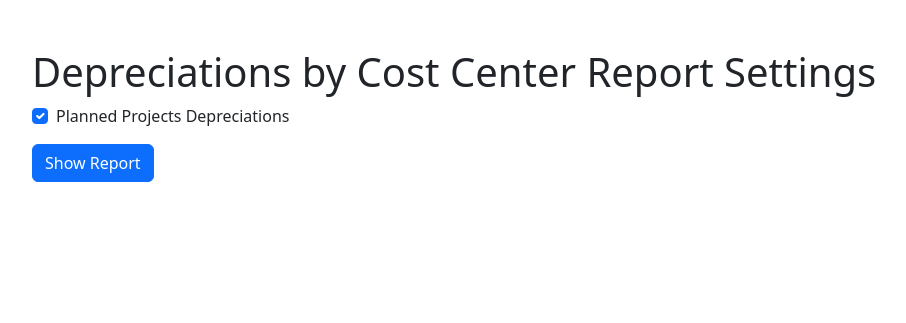
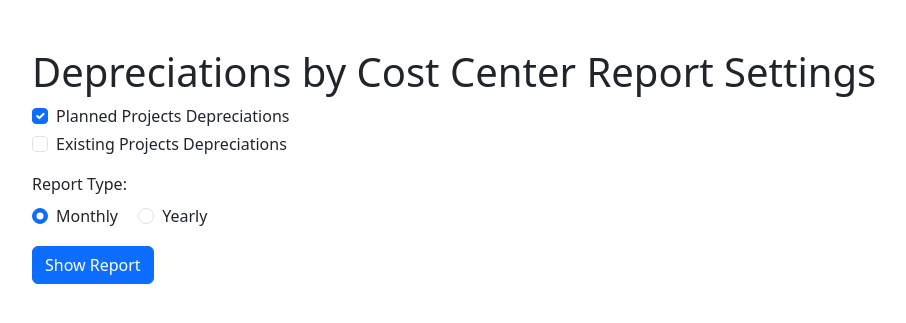
Before and after one commit to jesundma/Depreciation-Simulation, a Flask app: page /depreciations-by-cost-center in a window 1280 px wide. Shown: the top 323 px of the page, without its empty margins (50-956 px from the left). Run offline with Flask 3, Linux system fonts and the light colour scheme; the visitor is signed in with stand-in values (Sample User, id 1).

Commit message:
Existing depreciations report functions but provide all values double. Database also has garbage rows, CCs are saved as 4- char and 6- char with actual cc-number followed by .0.

```diff
--- a/gui_web/app.py
+++ b/gui_web/app.py
@@ -396,16 +396,36 @@ def depreciations_by_cost_center():
     from flask import request
     from services.report_service import ReportService
     planned_projects = request.args.get('planned_projects') == '1'
+    existing_projects = request.args.get('existing_projects') == '1'
+    report_type = request.args.get('report_type', 'monthly')
     # If no query params, show settings form
     if not request.args:
         return render_template('depreciations_by_cost_center_settings.html')
     try:
-        # For now, only one option, but logic can be extended
+        import pandas as pd
+        dfs = []
         if planned_projects:
-            df = ReportService.create_depreciations_by_cost_center_report()
+            df_planned = ReportService.create_depreciations_by_cost_center_report(report_type=report_type)
+            if not df_planned.empty:
+                df_planned['Source'] = 'Planned'
+                dfs.append(df_planned)
+        if existing_projects:
+            from db.existing_asset_depreciation_repository import ExistingAssetDepreciationRepository
+            repo = ExistingAssetDepreciationRepository()
+            df_existing = repo.fetch_depreciations_by_cost_center(report_type=report_type)
+            if not df_existing.empty:
+                df_existing['Source'] = 'Existing'
+                dfs.append(df_existing)
+        if dfs:
+            # Combine and sum if both selected, else just show one
+            df = pd.concat(dfs)
+            # If both, group by all columns except 'Source' and sum
+            if planned_projects and existing_projects:
+                group_cols = [col for col in df.columns if col not in ['total_depreciation', 'Source']]
+                df = df.groupby(group_cols + ['Source'], as_index=False)['total_depreciation'].sum()
+            table_html = df.to_html(classes='table table-striped', border=0)
         else:
-            df = ReportService.create_depreciations_by_cost_center_report()  # fallback, same as above
-        table_html = df.to_html(classes='table table-striped', border=0)
+            table_html = '<div class="alert alert-warning">No data selected or available.</div>'
         return render_template('view_dataframe.html', table_html=table_html)
     except Exception as e:
         app.logger.error(f"Error generating depreciations by cost center report: {str(e)}", exc_info=True)
--- a/gui_web/templates/depreciations_by_cost_center_settings.html
+++ b/gui_web/templates/depreciations_by_cost_center_settings.html
@@ -3,12 +3,29 @@
 <div class="container mt-5">
     <h1>Depreciations by Cost Center Report Settings</h1>
     <form method="get" action="/depreciations-by-cost-center">
-        <div class="form-check mb-3">
+        <div class="form-check mb-1">
             <input class="form-check-input" type="checkbox" value="1" id="plannedProjects" name="planned_projects" checked>
             <label class="form-check-label" for="plannedProjects">
                 Planned Projects Depreciations
             </label>
         </div>
+        <div class="form-check mb-3">
+            <input class="form-check-input" type="checkbox" value="1" id="existingProjects" name="existing_projects">
+            <label class="form-check-label" for="existingProjects">
+                Existing Projects Depreciations
+            </label>
+        </div>
+        <div class="mb-3">
+            <label class="form-label d-block">Report Type:</label>
+            <div class="form-check form-check-inline">
+                <input class="form-check-input" type="radio" name="report_type" id="reportTypeMonthly" value="monthly" checked>
+                <label class="form-check-label" for="reportTypeMonthly">Monthly</label>
+            </div>
+            <div class="form-check form-check-inline">
+                <input class="form-check-input" type="radio" name="report_type" id="reportTypeYearly" value="yearly">
+                <label class="form-check-label" for="reportTypeYearly">Yearly</label>
+            </div>
+        </div>
         <button type="submit" class="btn btn-primary">Show Report</button>
     </form>
 </div>
--- a/gui_web/templates/reports.html
+++ b/gui_web/templates/reports.html
@@ -13,6 +13,7 @@
         <div class="mt-4">
             <a href="/depreciations-by-cost-center" class="btn btn-primary me-2">Depreciations by Cost Center</a>
             <a href="/investments-by-year" class="btn btn-info">Investments by Year</a>
+            <a href="/investments-by-frame" class="btn btn-info">Investments by Importance and Type</a>
         </div>
     </div>
 </body>
--- a/services/report_service.py
+++ b/services/report_service.py
@@ -103,10 +103,11 @@ class ReportService:
         print(f"[INFO] DataFrame saved to {output_file} (sheet: {sheet_name}).")
 
     @staticmethod
-    def create_depreciations_by_cost_center_report():
+    def create_depreciations_by_cost_center_report(report_type='monthly'):
         """
         Generate a depreciation report grouped by cost center using the report repository.
         Returns the resulting DataFrame.
+        report_type: 'monthly' (default) or 'yearly'
         """
         from db.repository_factory import RepositoryFactory
         report_repo = RepositoryFactory.create_report_repository()
@@ -114,11 +115,15 @@ class ReportService:
         data = report_repo.fetch_depreciations_by_cost_center()
         import pandas as pd
         df = pd.DataFrame(data)
-        # Pivot table: cost_center as index, year and month as columns
-        if not df.empty:
+        if df.empty:
+            return pd.DataFrame()
+        if report_type == 'yearly':
+            # Group by cost_center and year, sum total_depreciation
+            df_yearly = df.groupby(['cost_center', 'year'], as_index=False)['total_depreciation'].sum()
+            df_pivot = df_yearly.pivot_table(index=['cost_center'], columns=['year'], values='total_depreciation', aggfunc='sum', fill_value=0)
+        else:
+            # Default: monthly
             df_pivot = df.pivot_table(index=['cost_center'], columns=['year', 'month'], values='total_depreciation', aggfunc='sum', fill_value=0)
-        else:
-            df_pivot = pd.DataFrame()
         return df_pivot
 
     @staticmethod
```
Also changed, not shown: db/existing_asset_depreciation_repository.py (+24 -0 lines), 1 other file.
